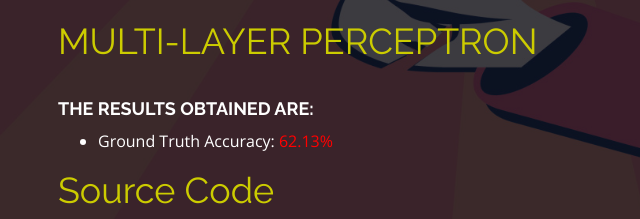
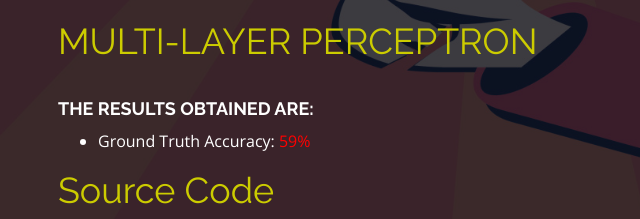
Before and after one commit to shiva429/offenseevalwebpage, a plain HTML site: page index.html in a window 1280 px wide. Shown: the part 1280-1499 px from the top of the page, 217-857 px from the left. Drawn offline with nearby package versions, Linux system fonts and the light colour scheme.

Commit message:
Update index.html

```diff
--- a/index.html
+++ b/index.html
@@ -79,7 +79,7 @@
               <br>
               <h3>The results obtained are:</h3>
               <ul >
-                  <li >Ground Truth Accuracy:  <span style="color:#ff0000">62.13%</span></li>
+                  <li >Ground Truth Accuracy:  <span style="color:#ff0000">59%</span></li>
                 </ul>
         <!-- </div>
 
```
